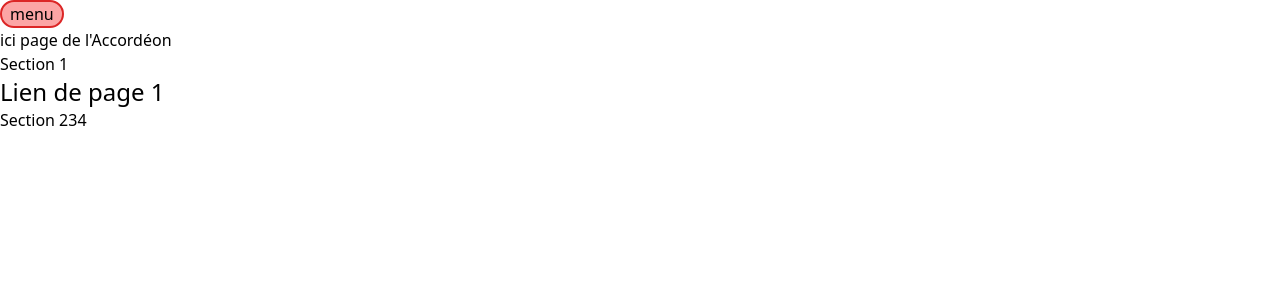
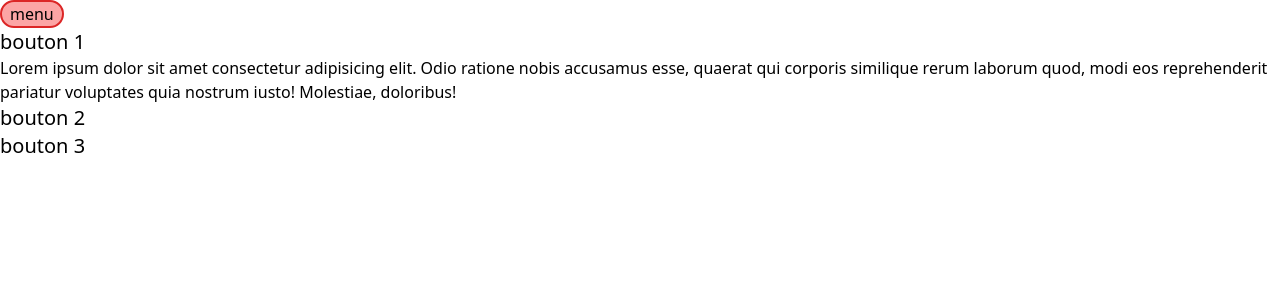
Before and after one commit to MMI-SAE-203/r213-2024-pracht-tp1-AngeloBosetti, a Vue app: page /accordeon in a window 1280 px wide. Shown: the top 300 px of the page. Built offline with nearby package versions, Linux system fonts and the light colour scheme.

Commit message:
mise en place de sectionOpen dans les sections

```diff
--- a/src/pages/accordeon.vue
+++ b/src/pages/accordeon.vue
@@ -1,18 +1,19 @@
 <script setup lang="ts">
   import { ref } from 'vue'
-  const maVar = ref(true)
-  const maVar2 = ref(1)
+  const sectionOpen = ref(1)
 </script>
 
 <template>
-    <h1>ici page de l'Accordéon</h1>
-    <button ></button>
-    <button @click="maVar2 = 1">Section 1</button>
-        <h2 v-show="maVar2 === 1" class="text-2xl">Lien de page 1</h2>
-    <button @click="maVar2 = 2">Section 2</button>
-        <h2 v-show="maVar2 === 2" class="text-2xl">Lien de page 1</h2>
-    <button @click="maVar2 = 3">3</button>
-        <h2 v-show="maVar2 === 3" class="text-2xl">ca vaut 3</h2>
-    <button @click="maVar2 =  4">4</button>
-        <h2 v-show="maVar2 === 4" class="text-2xl">ca vaut 4</h2>
+    <section>
+        <button class="text-xl" @pointerdown="sectionOpen = 1">bouton 1</button>
+        <p v-show="sectionOpen === 1">Lorem ipsum dolor sit amet consectetur adipisicing elit. Odio ratione nobis accusamus esse, quaerat qui corporis similique rerum laborum quod, modi eos reprehenderit pariatur voluptates quia nostrum iusto! Molestiae, doloribus!</p>
+    </section>
+    <section>
+        <button class="text-xl" @pointerdown="sectionOpen = 2">bouton 2</button>
+        <p v-show="sectionOpen === 2">Aliquid eum quod officiis ipsa quidem modi magni repudiandae consectetur veniam recusandae, est rem? Quibusdam ipsa voluptates illo at consequatur, accusantium assumenda odio est tempore optio reprehenderit ex. Exercitationem, consequuntur!</p>
+    </section>
+    <section>
+        <button class="text-xl" @pointerdown="sectionOpen = 3">bouton 3</button>
+        <p v-show="sectionOpen === 3">Vel velit quod enim. Voluptatibus officiis aperiam non quaerat voluptates commodi, totam optio eligendi deserunt quae? Beatae quisquam fugit itaque velit asperiores officia, architecto nemo laborum dicta est quam ab?</p>
+    </section>
 </template>
```
